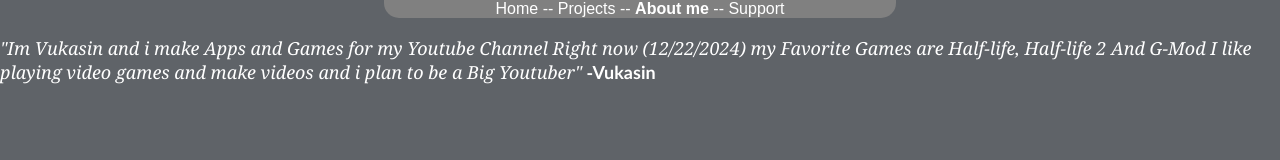
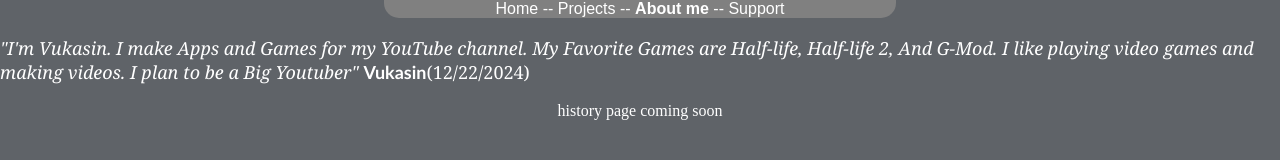
Before and after one commit to rocky-devexe/rocky-devexe.github.io, a plain HTML site: page about.html in a window 1280 px wide. Drawn offline with Linux system fonts and the light colour scheme.

Commit message:
Update about.html
grammar fixed

```diff
--- a/about.html
+++ b/about.html
@@ -27,11 +27,8 @@
 	-- <strong>About me</strong> -- <a href="support.html">Support</a></p>
 	</div>
 
-		<p class="auto-style2" ><em>&quot;Im Vukasin and i make Apps and Games for my
-		Youtube Channel Right now (12/22/2024) my Favorite Games are Half-life,
-		Half-life 2 And G-Mod&nbsp;I like playing video games and make videos and i
-		plan to be a Big Youtuber&quot;</em><dfn class="auto-style3"> </dfn><strong>
-		-<span class="auto-style4">Vukasin</span></strong></p>
+		<p class="auto-style2" ><em>&quot;I'm Vukasin. I make Apps and Games for my YouTube channel. My Favorite Games are Half-life, Half-life 2, And G-Mod. I like playing video games and making videos. I plan to be a Big Youtuber&quot;</em><dfn class="auto-style3"> </dfn><strong><span class="auto-style4">Vukasin</span></strong>(12/22/2024)</p>
+		<p style="text-align: center;">history page coming soon</p>
 
 	</body>
 </html>
```
